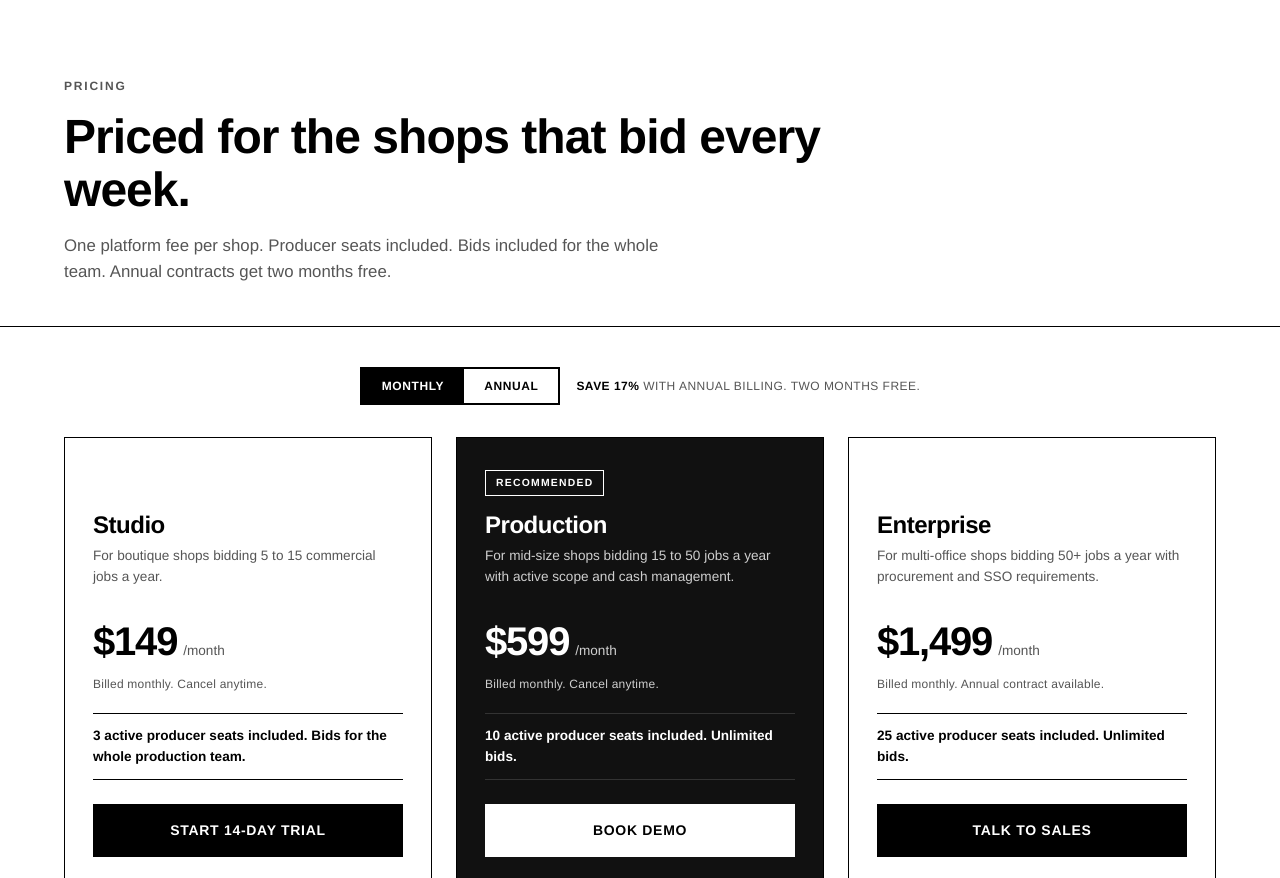
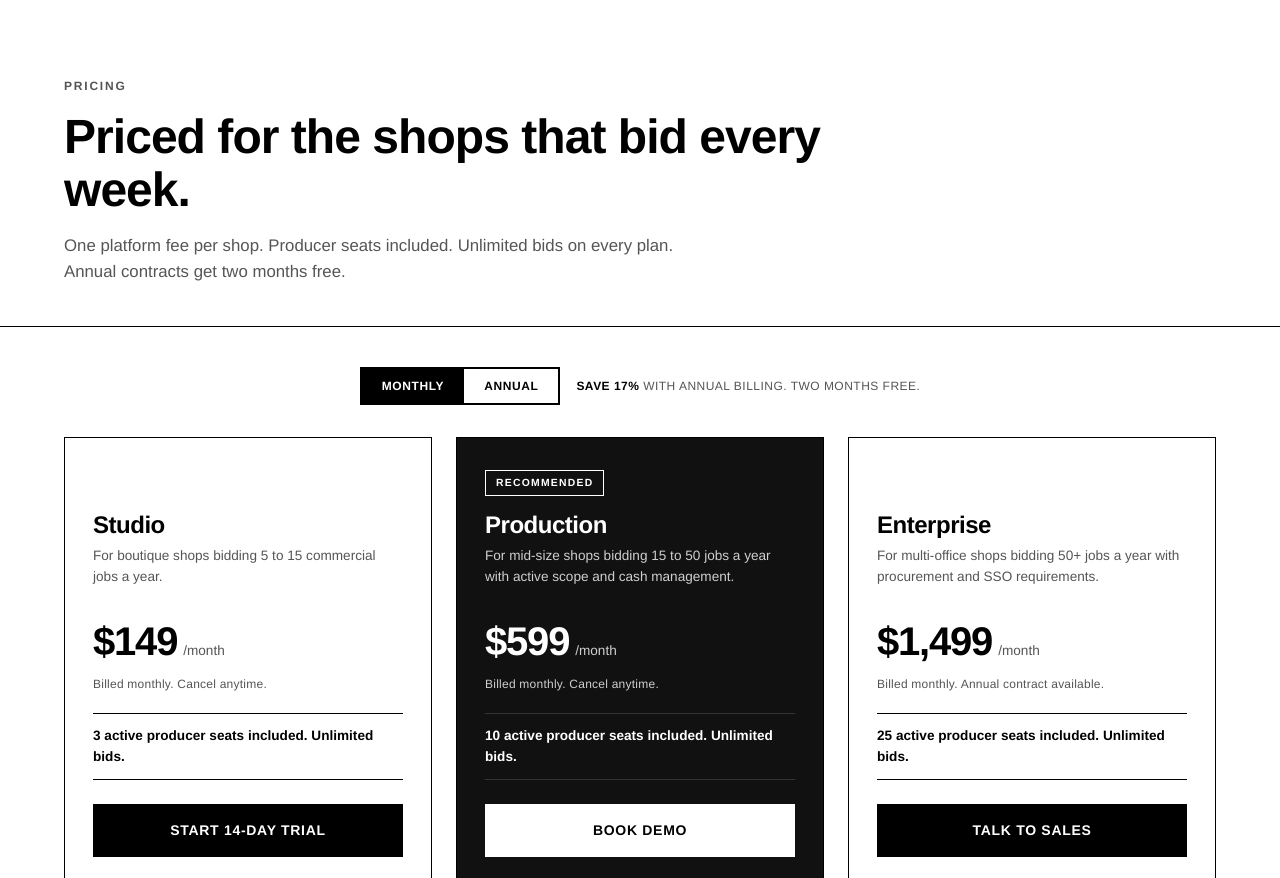
Before and after one commit to Mra454/bidframe-site, a plain HTML site: page pricing.html in a window 1280 px wide. Shown: the part 60-938 px from the top of the page. Drawn offline with Linux system fonts and the light colour scheme.

Commit message:
Revert Studio "Unlimited bids" softening; restore on all tiers
The asymmetric tier-card claim (Studio "Bids for the whole production
team" next to Production/Enterprise "Unlimited bids") read as Studio
being less than unlimited and confused the buyer. Same shape as the
"Team-wide" vs "Unlimited" confusion in the compare table that was
removed in the prior commit.

Three reverts:
- Page subtitle: "Bids included for the whole team" -> "Unlimited
  bids on every plan"
- Studio tier card: "Bids for the whole production team." ->
  "Unlimited bids."
- FAQ "per-bid charge" answer: "The platform fee is the only fee on
  every plan." -> "Every plan includes unlimited bids. The platform
  fee is the only fee."

The unit-economics backstops are now structural, not copy-driven:
P9.1 token telemetry, P9.6 regen cap with nudge, P9.8 per-customer
$50/mo spend alert, AUP language carving out brokerage / bid-mill
operations. Roadmap intro and change log updated to reflect the
revert.

Co-Authored-By: Claude Opus 4.7 (1M context) <noreply@anthropic.com>

```diff
--- a/pricing.html
+++ b/pricing.html
@@ -191,7 +191,7 @@ h1, h2, h3, h4, h5, h6 { font-weight: 700; letter-spacing: -0.02em; line-height:
 <div class="container">
 <p class="eyebrow">Pricing</p>
 <h1>Priced for the shops that bid every week.</h1>
-<p class="page-header__sub">One platform fee per shop. Producer seats included. Bids included for the whole team. Annual contracts get two months free.</p>
+<p class="page-header__sub">One platform fee per shop. Producer seats included. Unlimited bids on every plan. Annual contracts get two months free.</p>
 </div>
 </header>
 
@@ -223,7 +223,7 @@ h1, h2, h3, h4, h5, h6 { font-weight: 700; letter-spacing: -0.02em; line-height:
 <span class="tier__price-unit">/month</span>
 </div>
 <div class="tier__price-alt" data-alt-monthly="Billed monthly. Cancel anytime." data-alt-annual="$1,490 billed annually. Two months free.">Billed monthly. Cancel anytime.</div>
-<div class="tier__seats">3 active producer seats included. Bids for the whole production team.</div>
+<div class="tier__seats">3 active producer seats included. Unlimited bids.</div>
 <div class="tier__cta"><a href="index.html#demo" class="btn btn--primary">Start 14-day trial</a></div>
 <div class="tier__features-title">Includes</div>
 <ul class="tier__features">
@@ -350,7 +350,7 @@ h1, h2, h3, h4, h5, h6 { font-weight: 700; letter-spacing: -0.02em; line-height:
 
 <div class="faq__item">
 <div class="faq__q">Is there a per-bid charge?</div>
-<div class="faq__a">No. The platform fee is the only fee on every plan.</div>
+<div class="faq__a">No. Every plan includes unlimited bids. The platform fee is the only fee.</div>
 </div>
 
 <div class="faq__item">
```
